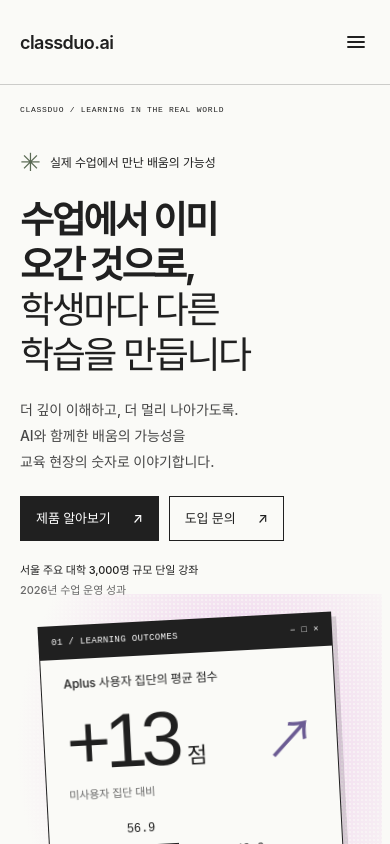
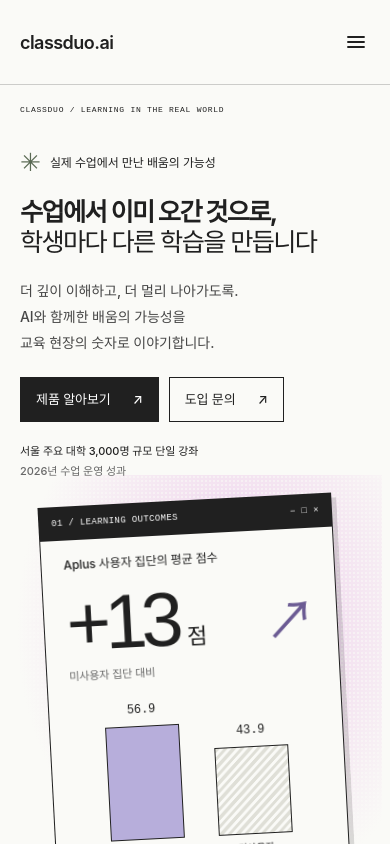
Before and after one commit to junyeongccom/classduo_about, a Next.js app: page / in a window 390 px wide. Shown: the top 844 px of the page. Built offline with nearby package versions, Linux system fonts and the light colour scheme; a web font is replaced by a local one.

Commit message:
Keep hero headline on two responsive lines

```diff
--- a/components/ImpactHero.module.css
+++ b/components/ImpactHero.module.css
@@ -24,6 +24,7 @@
   padding-block: 38px 30px;
 }
 .copy {
+  container-type: inline-size;
   position: relative;
   z-index: 1;
 }
@@ -38,7 +39,8 @@
   color: #596953;
 }
 .copy h1 {
-  font-size: clamp(36px, 4.2vw, 58px);
+  font-size: min(58px, 7.2cqw);
+  white-space: nowrap;
   font-weight: 650;
   line-height: 1.22;
   letter-spacing: -0.065em;
@@ -348,9 +350,6 @@
     gap: 2%;
     grid-template-columns: 1.15fr 1fr;
   }
-  .copy h1 {
-    font-size: clamp(34px, 4.2vw, 42px);
-  }
   .visual {
     min-height: 420px;
   }
@@ -387,7 +386,6 @@
     gap: 18px;
   }
   .copy h1 {
-    font-size: clamp(34px, 9.5vw, 48px);
     margin-block: 15px 20px;
   }
   .description {
@@ -486,7 +484,6 @@
     min-height: 360px;
   }
   .copy h1 {
-    font-size: clamp(34px, 3.8vw, 52px);
     margin-block: 14px 18px;
   }
   .context {
--- a/components/ImpactHero.tsx
+++ b/components/ImpactHero.tsx
@@ -26,15 +26,9 @@
             <span aria-hidden>✳</span> 실제 수업에서 만난 배움의 가능성
           </p>
           <h1 id="home-title">
-            수업에서 이미
+            수업에서 이미 오간 것으로,
             <br />
-            오간 것으로,
-            <br />
-            <span>
-              학생마다 다른
-              <br />
-              학습을 만듭니다
-            </span>
+            <span>학생마다 다른 학습을 만듭니다</span>
           </h1>
           <p className={styles.description}>
             더 깊이 이해하고, 더 멀리 나아가도록.
```
